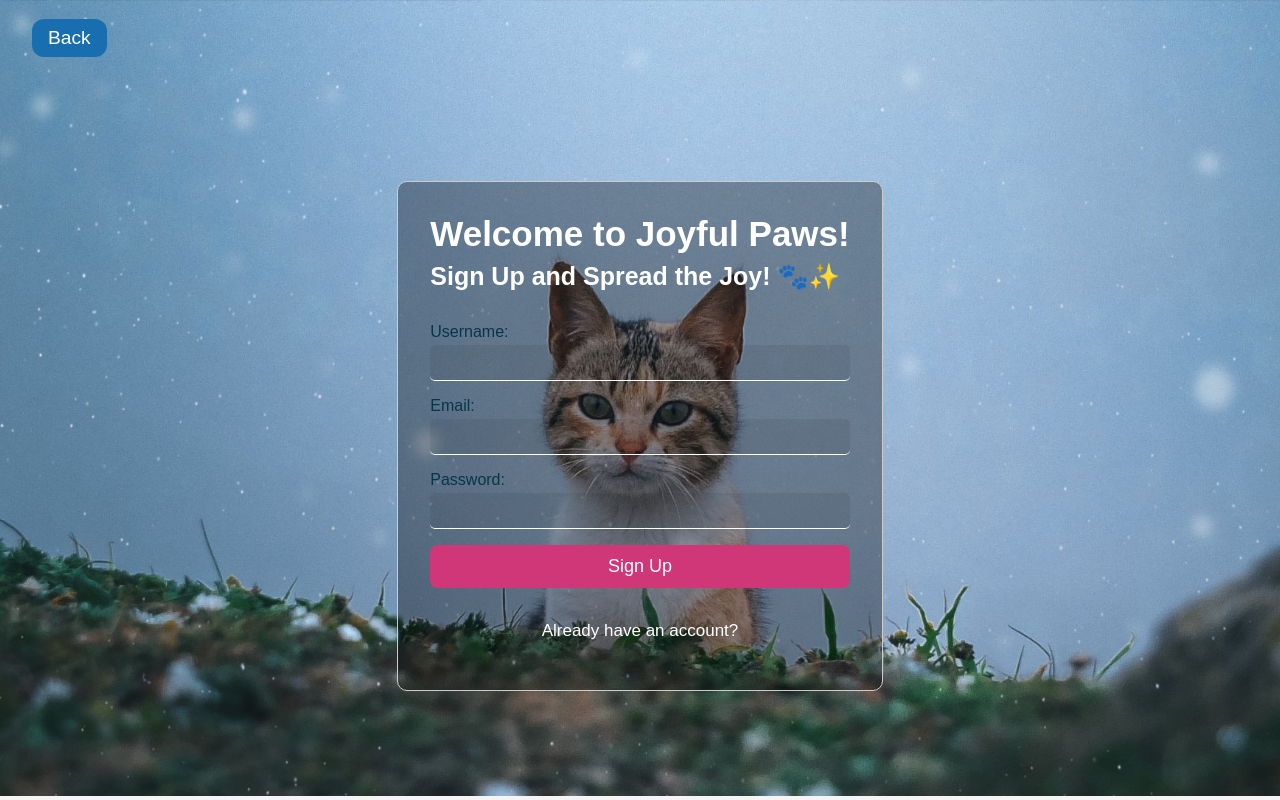
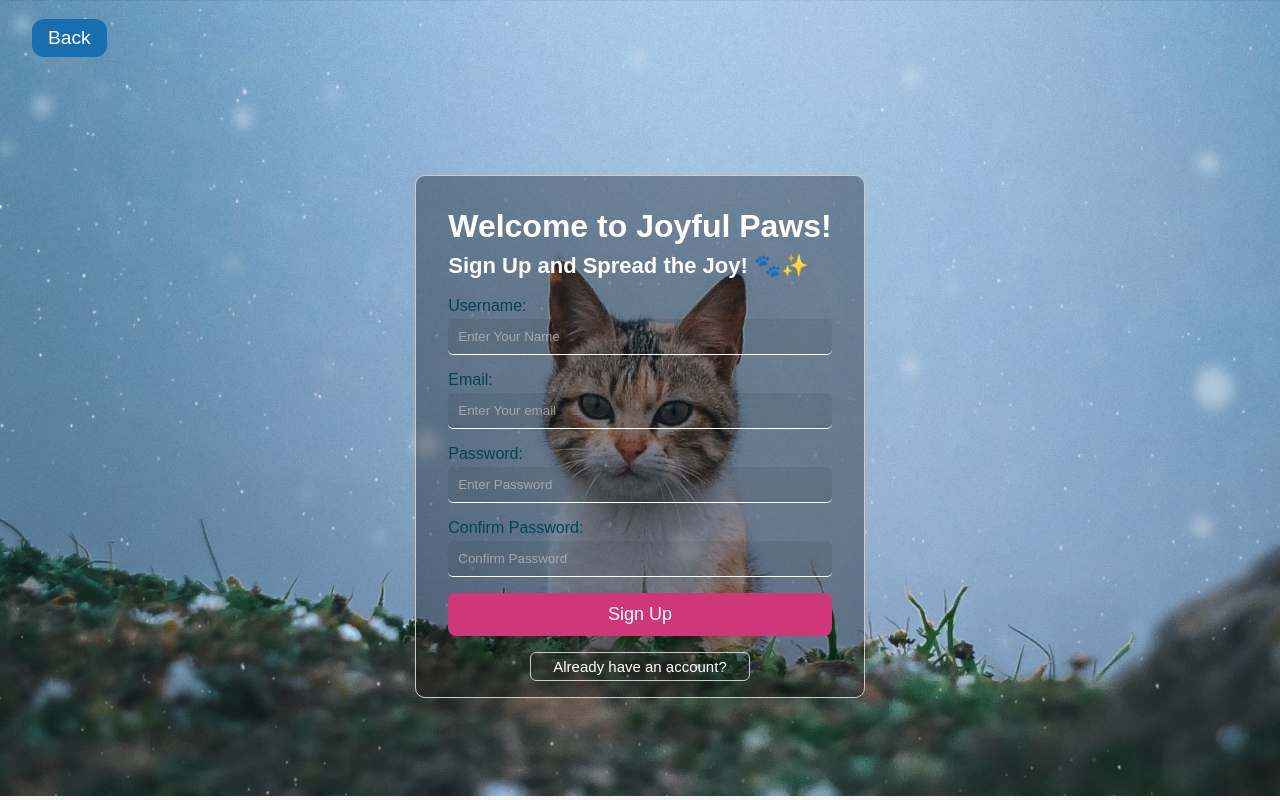
Before and after one commit to Aayush104/SYP_JoyfULL_paws_, a React (Vite) app in the folder Front_end/joyfull/: page /register in a window 1280 px wide. Built offline with nearby package versions, Linux system fonts and the light colour scheme.

Commit message:
After Controller

```diff
--- a/Front_end/joyfull/src/Components/Login/Login.css
+++ b/Front_end/joyfull/src/Components/Login/Login.css
@@ -105,6 +105,9 @@
 
     }
 
+    .login input::placeholder{
+        color: #fff;
+      }
     .l-container .C-btn{
         background: rgba(255, 0, 0, 0);
         display: block;
@@ -128,7 +131,7 @@
     }
 
     .error-message {
-        color: rgb(227, 63, 13);
+        color: rgb(227, 31, 13);
 
         margin-top: 15px;
         text-align: center;
--- a/Front_end/joyfull/src/Components/Login/Login.jsx
+++ b/Front_end/joyfull/src/Components/Login/Login.jsx
@@ -48,11 +48,11 @@ const navigateTo = useNavigate()
             <form className="login" onSubmit={handleSubmit}>
             <div className='Email'>
             <label>Email:</label>
-                <input type="email" id="email" name="email" value={email} onChange={(e) => setEmail(e.target.value)} required />
+                <input type="email" id="email" placeholder='Enter Your mail' name="email" value={email} onChange={(e) => setEmail(e.target.value)} required />
             </div>
             <div className='Pass'>
                 <label>Password:</label>
-                <input type="password" id="password" name="password" value={password} onChange={(e) => setPassword(e.target.value)} required />
+                <input type="password" id="password" placeholder='Enter Password' name="password" value={password} onChange={(e) => setPassword(e.target.value)} required />
                 </div>
 
                 <button type="submit"  className='l-button' >Login</button>
--- a/Front_end/joyfull/src/Components/Register/Register.css
+++ b/Front_end/joyfull/src/Components/Register/Register.css
@@ -38,7 +38,7 @@ body{
 
 .sign{
   background-color: rgba(0, 0, 0, 0.33);
-  padding: 2rem 2rem;
+  padding: 2rem 2rem 1rem 2rem;
   border-radius: 10px;
   border: 1px solid #ccc;
 }
@@ -53,12 +53,12 @@ body{
 
 .sign span:nth-child(1)
 {
-  font-size: 35px;
+  font-size: 32px;
   font-weight: 600;
 }
 .sign span:nth-child(2)
 {
-  font-size: 25px;
+  font-size: 22px;
   font-weight: 550;
 
 }
@@ -66,7 +66,8 @@ body{
   display: flex;
   flex-direction: column;
   gap: 1rem;
-  margin-top: 2rem;
+  margin-top: 1.1rem;
+
 }
 .register .r_input{
 
@@ -89,29 +90,33 @@ body{
 }
 
 .register input::placeholder{
-  color: #fff;
+  color: #bbbabac4;
 }
 
 label{
-  color: #053748;
+  color: #024352;
 }
 
-#register p{
+.already{
+  background: rgba(255, 0, 0, 0);
+  display: block;
+  padding: 5px 20px;
+  margin: 0 auto;
+  width: 220px;
+
+  font-size: 15px;
+  border-radius: 6px;
+  cursor: Pointer;
+  border: 1px solid #ccc;
   color: #fff;
-  display: flex;
- justify-content: center;
- font-size: 17px;
- cursor: pointer;
- transition: all 0.5s ease;
-
+  transition: all 0.5s ease;
 }
 
-#register p:hover{
- color: #c4fcf6;
- font-size: 18px;
+.already:hover{
+  color:  rgb(100, 211, 219);
+        text-decoration: underline;
+        border: 1px solid #04a799 ;
 }
-
-
 .error-message{
   color: red;
   margin: 0 auto;
--- a/Front_end/joyfull/src/Components/Register/Register.jsx
+++ b/Front_end/joyfull/src/Components/Register/Register.jsx
@@ -7,19 +7,22 @@ function Register() {
     const [email, setEmail] = useState('');
     const [username, setUsername] = useState('');
     const [password, setPassword] = useState('');
+    const [ConfirmPassword, setConfirmPassword] = useState('');
     const [message, setMessage] = useState('');
     const navigateTo = useNavigate()
     const handleSubmit = async (e) => {
       e.preventDefault();
 
-      if (!email || !username || !password) {
-          setMessage('Invalid inputs');
+      if (!email || !username || !password || !ConfirmPassword) {
+          setMessage('Please Fill All Inputs');
       } else {
           try {
               const response = await axios.post('http://localhost:5000/register', {
                   Email: email,
                   Username: username,
-                  Password: password
+                  Password: password,
+                  Confirm : ConfirmPassword
+
               });
 
               if (response.data === 'Registration successful') {
@@ -30,8 +33,14 @@ function Register() {
                   setPassword('');
                   navigateTo('/main')
               }
+
+              if(response.data == 'Password donot match'){
+                setMessage('Problem while confirming password');
+                setConfirmPassword( '')
+              }
           } catch (error) {
-              console.error(error);
+
+
               if (error.response && error.response.status === 400) {
                   setMessage('Email already exists. Please use another email.');
               } else {
@@ -59,6 +68,7 @@ function Register() {
                             <label>Username:</label>
                             <input
                                 type="text"
+                                placeholder='Enter Your Name'
                                 name="username"
                                 value={username}
                                 onChange={(e) => setUsername(e.target.value)}
@@ -67,6 +77,7 @@ function Register() {
                         <div className="r_input">
                             <label>Email:</label>
                             <input
+                              placeholder='Enter Your email'
                                 type="email"
                                 name="email"
                                 value={email}
@@ -76,15 +87,29 @@ function Register() {
                         <div className="r_input">
                             <label>Password:</label>
                             <input
+
+                            placeholder='Enter Password'
                                 type="password"
                                 name="password"
                                 value={password}
                                 onChange={(e) => setPassword(e.target.value)}
                             />
                         </div>
+                        <div className="r_input">
+                            <label>Confirm Password:</label>
+                            <input
+                              placeholder='Confirm Password'
+                                type="password"
+                                name="ConfirmPassword"
+                                value={ConfirmPassword}
+                                onChange={(e) => setConfirmPassword(e.target.value)}
+                            />
+                        </div>
                         <button className='button2' type="submit">Sign Up</button>
+
+
                         <NavLink to='/Login'>
-              <p className='already'>Already have an account?</p>
+            <button className='already'> Already have an account?</button>
           </NavLink>
                     </form>
                     {message && <p className="error-message">{message}</p>}
```
Also changed, not shown: 2 other files (tests, documents, lock files or other folders). Lines whose indentation alone changed are shown as unchanged.
